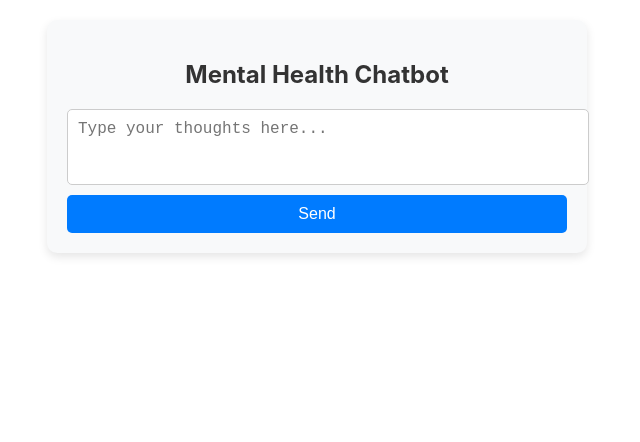
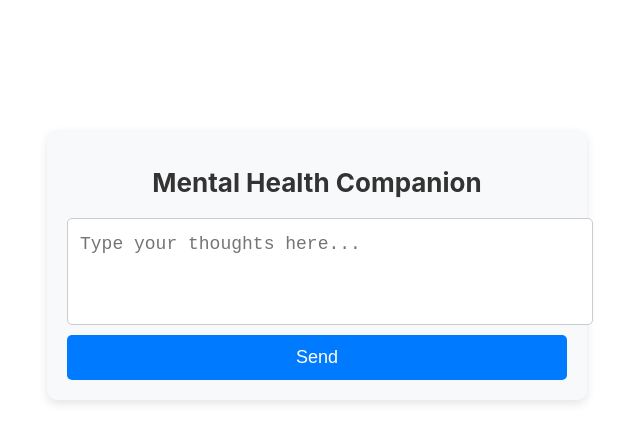
Before and after one commit to uaalumni02/mh_chatbot_front, a React (Create React App) app: page / in a window 1280 px wide. Shown: the top 442 px of the page, without its empty margins (323-963 px from the left). Built offline with nearby package versions, Linux system fonts and the light colour scheme.

Commit message:
update UI

```diff
--- a/src/pages/Chat.js
+++ b/src/pages/Chat.js
@@ -22,7 +22,7 @@ const Chatbot = () => {
       });
 
       const data = await res.json();
-      console.log(data)
+      console.log(data);
       if (res.ok) {
         setResponse(data.data);
       } else {
@@ -37,7 +37,7 @@ const Chatbot = () => {
 
   return (
     <div className="chatbot-container">
-      <h2>Mental Health Chatbot</h2>
+      <h1>Mental Health Companion</h1>
       <div className="chat-input-area">
         <textarea
           value={prompt}
--- a/src/static/chat.css
+++ b/src/static/chat.css
@@ -1,16 +1,21 @@
 .chatbot-container {
   width: 100%;
   max-width: 500px;
-    margin: 20px auto;
+  margin: 80px auto; /* Moves the container down */
   padding: 20px;
   border-radius: 10px;
   background: #f8f9fa;
   box-shadow: 0 4px 10px rgba(0, 0, 0, 0.1);
   text-align: center;
+  position: relative;
+  top: 50px; /* Adds extra spacing */
 }
 
-  h2 {
+h1 {
   color: #333;
+  font-size: 26px;
+  font-weight: bold;
+  margin-bottom: 20px;
 }
 
 .chat-input-area {
@@ -21,20 +26,21 @@
 
 textarea {
   width: 100%;
-    padding: 10px;
+  padding: 12px;
   border: 1px solid #ccc;
   border-radius: 5px;
-    font-size: 16px;
+  font-size: 18px; /* Enlarged text */
   resize: none;
+  line-height: 1.5;
 }
 
 button {
-    padding: 10px;
+  padding: 12px;
   border: none;
   border-radius: 5px;
   background-color: #007bff;
   color: white;
-    font-size: 16px;
+  font-size: 18px;
   cursor: pointer;
   transition: 0.3s;
 }
@@ -54,9 +60,12 @@
   background: #e9f5ff;
   border-radius: 5px;
   text-align: left;
+  font-size: 18px; /* Enlarged text */
+  line-height: 1.5;
 }
 
 .error {
   color: red;
   margin-top: 10px;
+  font-size: 16px;
 }
```
Lines whose indentation alone changed are shown as unchanged.
